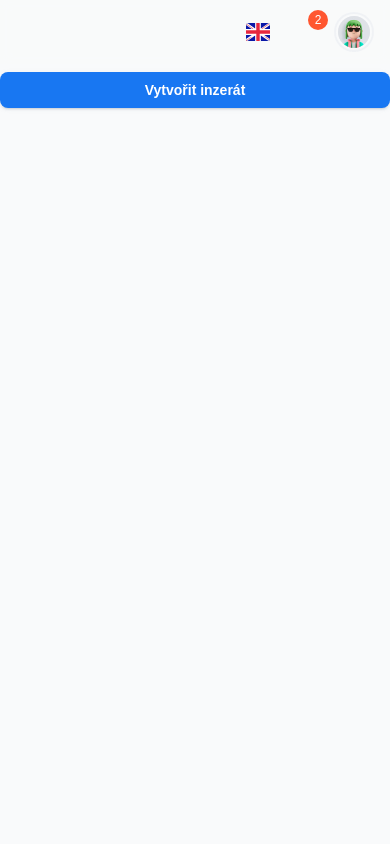
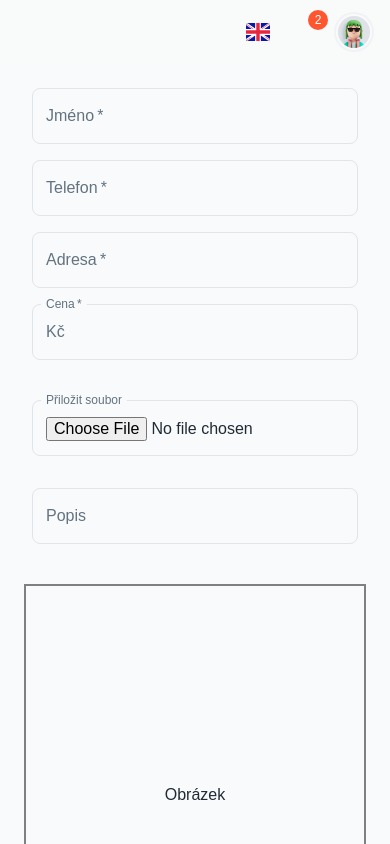
Before and after one commit to LateThen/horsebazar, a React (Vite) app in the folder bazarapp/: page /createpost in a window 390 px wide. Shown: the top 844 px of the page. Built offline with nearby package versions, Linux system fonts and the light colour scheme; some icons are missing.

Commit message:
Added CreatePostView, user can only type numbers in the cost input and in the telephone input, set telephone input to be able to hold only 9 numbers, user can select the image of the post and it will appear on the same page

```diff
--- a/bazarapp/src/sections/createpost/view/create-post-view.jsx
+++ b/bazarapp/src/sections/createpost/view/create-post-view.jsx
@@ -1,24 +1,134 @@
-import Stack from '@mui/material/Stack';
+import React, { useState } from 'react';
 import Button from '@mui/material/Button';
 import Container from '@mui/material/Container';
 import Grid from '@mui/material/Unstable_Grid2';
+import Box from '@mui/material/Box';
+import TextField from '@mui/material/TextField';
+import OutlinedInput from '@mui/material/OutlinedInput';
+import InputLabel from '@mui/material/InputLabel';
+import FormControl from '@mui/material/FormControl';
+import InputAdornment from '@mui/material/InputAdornment';
 import Typography from '@mui/material/Typography';
-
-import { posts } from '../../../_mock/blog';
-
-import Iconify from '../../../components/iconify';
 
 // ----------------------------------------------------------------------
 
 export default function BlogView() {
+  const [amount, setAmount] = useState('');
+  const [phone, setPhone] = useState('');
+  const [file, setFile] = useState(null);
+  const [filePreview, setFilePreview] = useState('');
+  const [error, setError] = useState('');
+
+  const handleAmountChange = (event) => {
+    const value = event.target.value;
+    if (!isNaN(value) && /^\d*$/.test(value)) {
+      setAmount(value);
+    }
+  };
+
+  const handlePhoneChange = (event) => {
+    const value = event.target.value;
+    if (!isNaN(value) && /^\d*$/.test(value) && value.length <= 9) {
+      setPhone(value);
+    }
+  };
+
+  const handleFileChange = (event) => {
+    const selectedFile = event.target.files[0];
+    if (selectedFile) {
+      const fileType = selectedFile.type;
+      if (!fileType.startsWith('image/')) {
+        setError('Please upload a valid image file');
+        setFile(null);
+        setFilePreview('');
+      } else {
+        setError('');
+        setFile(selectedFile);
+        const reader = new FileReader();
+        reader.onloadend = () => {
+          setFilePreview(reader.result);
+        };
+        reader.readAsDataURL(selectedFile);
+      }
+    }
+  };
+
+  const handleSubmit = (event) => {
+    event.preventDefault();
+    // Zde můžete přidat logiku pro odeslání formuláře
+    console.log('Form submitted');
+    console.log('Selected file:', file);
+  };
+
   return (
     <>
-    <Stack xs={5} direction="column">
+      <Container fixed>
+        <form onSubmit={handleSubmit}>
+          <Grid container spacing={2}>
+            <Grid xs={12} md={8}>
+              <Box sx={{ p: 2, display: 'flex', flexDirection: 'column' }}>
+                <TextField label="Jméno" sx={{ marginBottom: 2 }} required fullWidth />
+                <TextField
+                  label="Telefon"
+                  type="text"
+                  value={phone}
+                  onChange={handlePhoneChange}
+                  inputProps={{ maxLength: 9 }}
+                  sx={{ marginBottom: 2 }}
+                  required
+                  fullWidth
+                />
+                <TextField label="Adresa" sx={{ marginBottom: 2 }} required fullWidth />
 
-    <Button variant='contained' pb-0>
-      Vytvořit inzerát
-    </Button>
-    </Stack>
+                <FormControl required fullWidth>
+                  <InputLabel htmlFor="outlined-adornment-amount">Cena</InputLabel>
+                  <OutlinedInput
+                    id="outlined-adornment-amount"
+                    startAdornment={<InputAdornment position="start">Kč</InputAdornment>}
+                    label="Cena"
+                    value={amount}
+                    onChange={handleAmountChange}
+                    inputProps={{ inputMode: 'numeric', pattern: '[0-9]*' }}
+                  />
+                </FormControl>
+
+                <TextField
+                  label="Přiložit soubor"
+                  type="file"
+                  accept="image/*"
+                  onChange={handleFileChange}
+                  InputLabelProps={{ shrink: true }}
+                  fullWidth
+                  sx={{marginTop: 5}}
+                />
+                {error && <Typography color="error">{error}</Typography>}
+              </Box>
+
+              <Box sx={{ p: 2, display: 'flex', flexDirection: 'column' }}>
+                <TextField label="Popis" fullWidth />
+              </Box>
+
+            </Grid>
+            <Grid xs={12} md={4} display="flex" justifyContent="center" alignItems="center" sx={{p: 2}}>
+              {filePreview ? (
+                <img src={filePreview} alt="Uploaded Preview" style={{ maxWidth: '100%', maxHeight: '50vh'}} />
+              ) : (
+                <Box height={"50vh"}
+                width={"100vh"}
+                display="flex"
+                alignItems="center"
+                justifyContent="center"
+                sx={{ border: '2px solid grey' }}>
+                  <div>Obrázek</div>
+                </Box>
+              )}
+            </Grid>
+          </Grid>
+          <Button variant='contained' type='submit' size='large' fullWidth>
+                Vytvořit inzerát
+          </Button>
+        </form>
+      </Container>
     </>
   );
 }
```
